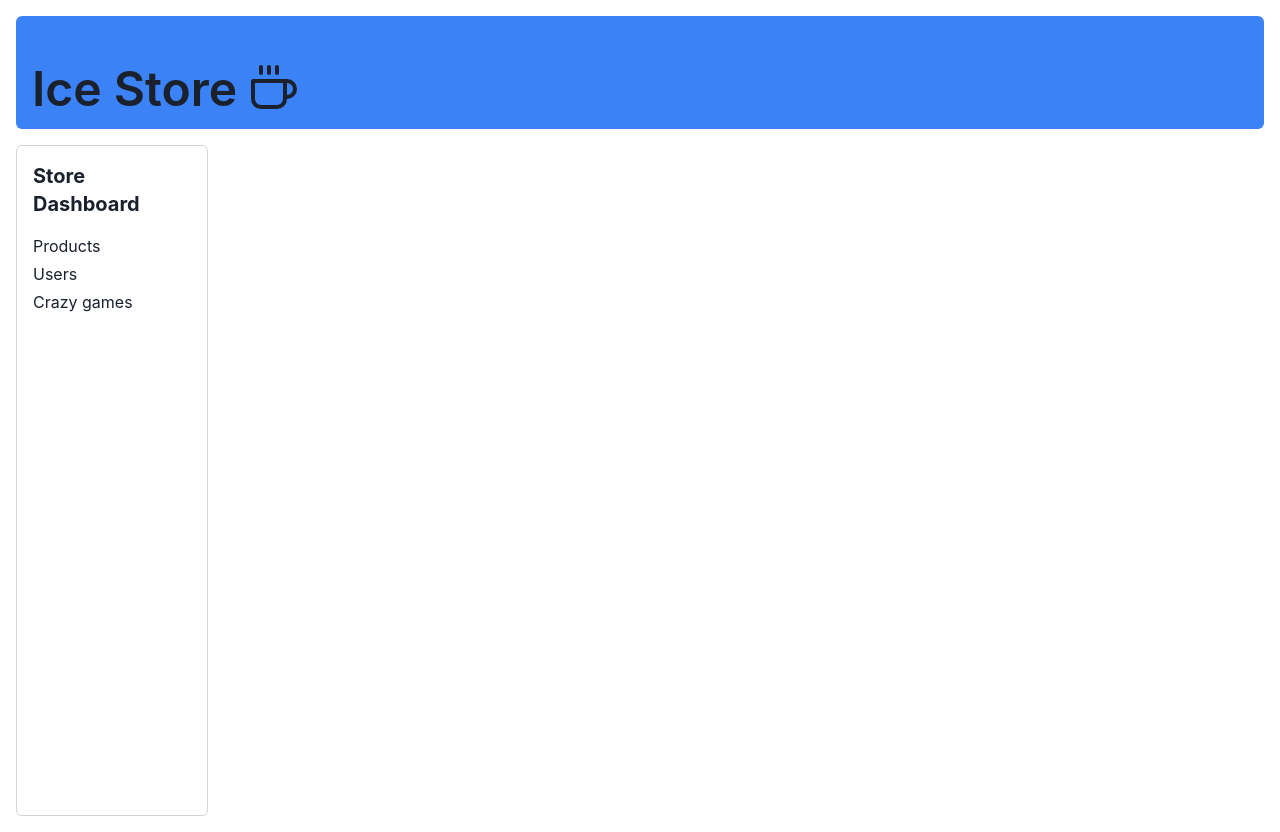
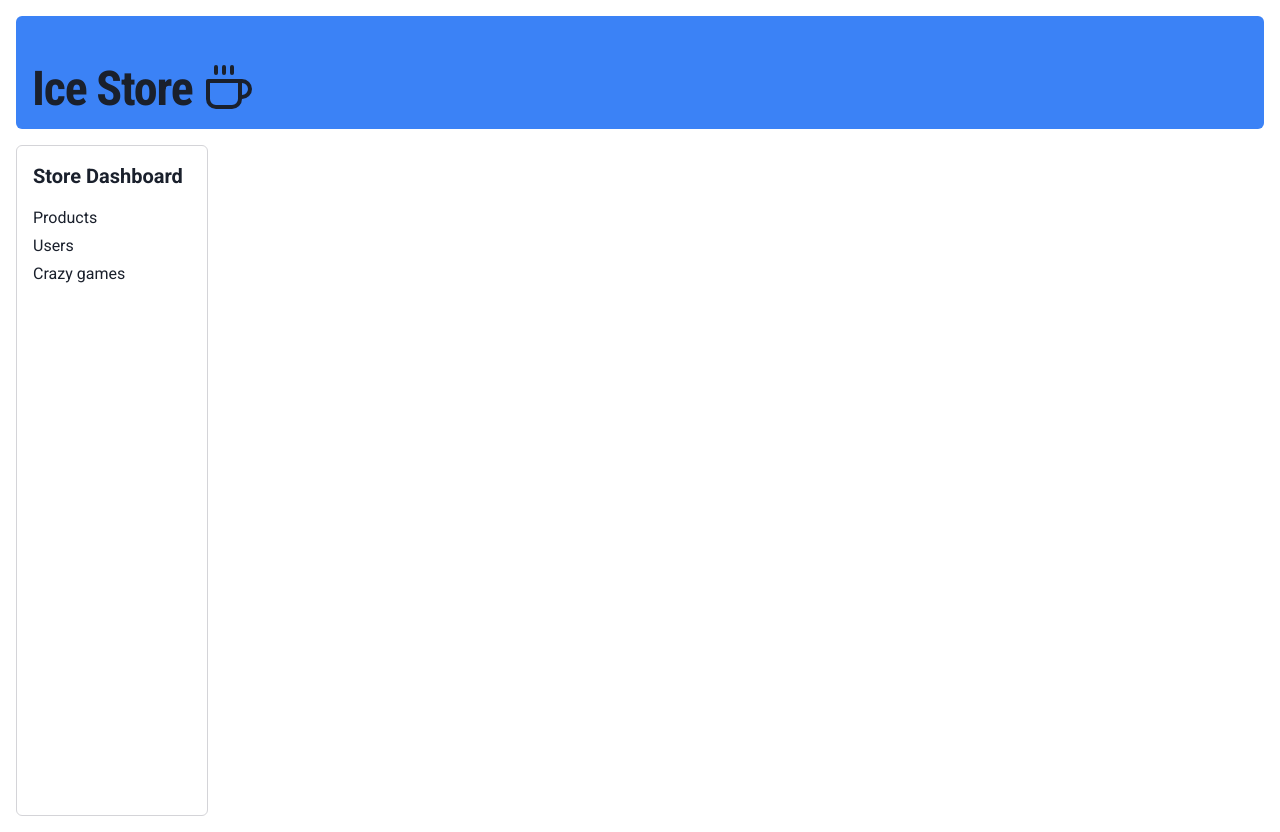
Before and after one commit to hozakowskimilosz/ice-store, a React (Vite) app in the folder frontend/: page / in a window 1280 px wide. Built offline with nearby package versions, Linux system fonts and the light colour scheme.

Commit message:
added google fonts with tailwind

```diff
--- a/frontend/index.html
+++ b/frontend/index.html
@@ -5,6 +5,12 @@
     <link rel="icon" type="image/svg+xml" href="/vite.svg" />
     <meta name="viewport" content="width=device-width, initial-scale=1.0" />
     <title>Ice Store</title>
+    <link rel="preconnect" href="https://fonts.googleapis.com" />
+    <link rel="preconnect" href="https://fonts.gstatic.com" crossorigin />
+    <link
+      href="https://fonts.googleapis.com/css2?family=Roboto+Condensed:ital,wght@0,100..900;1,100..900&family=Roboto:ital,wght@0,100;0,300;0,400;0,500;0,700;0,900;1,100;1,300;1,400;1,500;1,700;1,900&display=swap"
+      rel="stylesheet"
+    />
   </head>
   <body>
     <div id="root"></div>
--- a/frontend/src/components/Header.jsx
+++ b/frontend/src/components/Header.jsx
@@ -5,7 +5,9 @@
   return (
     <div className="flex h-[8rem] items-end gap-3 rounded-md bg-blue-500 p-4 text-5xl font-semibold">
       <Link to="/" className="flex items-end gap-3">
-        <h1>Ice Store</h1>
+        <h1 className="font-robotoCondensed font-bold tracking-tight">
+          Ice Store
+        </h1>
         <FiCoffee />
       </Link>
     </div>
--- a/frontend/src/components/Layout.jsx
+++ b/frontend/src/components/Layout.jsx
@@ -4,11 +4,12 @@
 
 export default function Layout() {
   return (
-    <div className="flex h-screen flex-col gap-4">
+    <div className="font-roboto flex h-screen flex-col gap-4">
       <Header />
 
       <div className="flex h-full">
         <SideNav />
+
         <main>
           <Outlet />
         </main>
--- a/frontend/tailwind.config.js
+++ b/frontend/tailwind.config.js
@@ -2,8 +2,11 @@
 export default {
   content: ["./index.html", "./src/**/*.{js,ts,jsx,tsx}"],
   theme: {
-    fontFamily: {
-      inter: ["Inter", "sans-serif"],
+    extend: {
+      fontFamily: {
+        roboto: ["Roboto", "sans-serif"],
+        robotoCondensed: ["Roboto Condensed", "sans-serif"],
+      },
     },
   },
   plugins: [],
```
